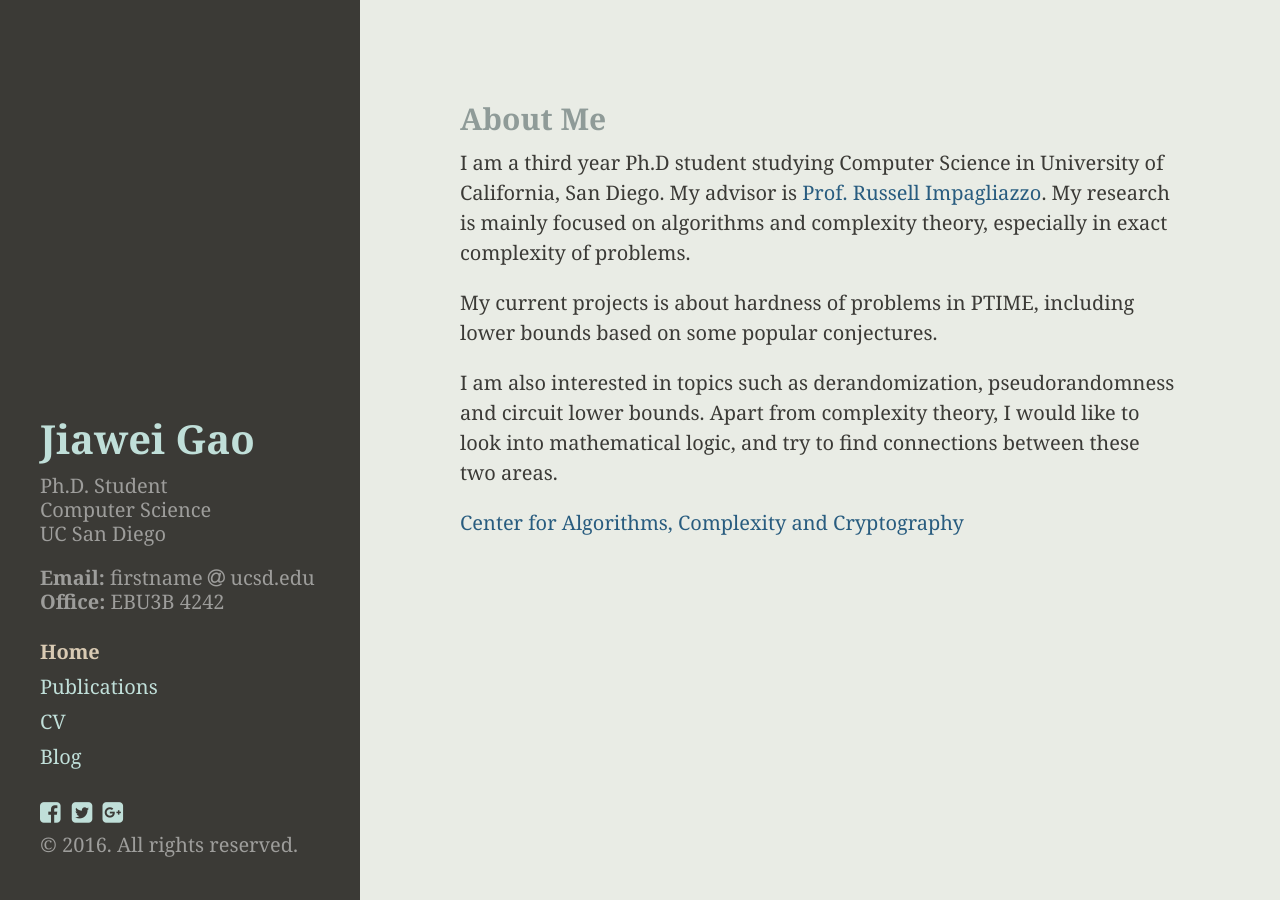
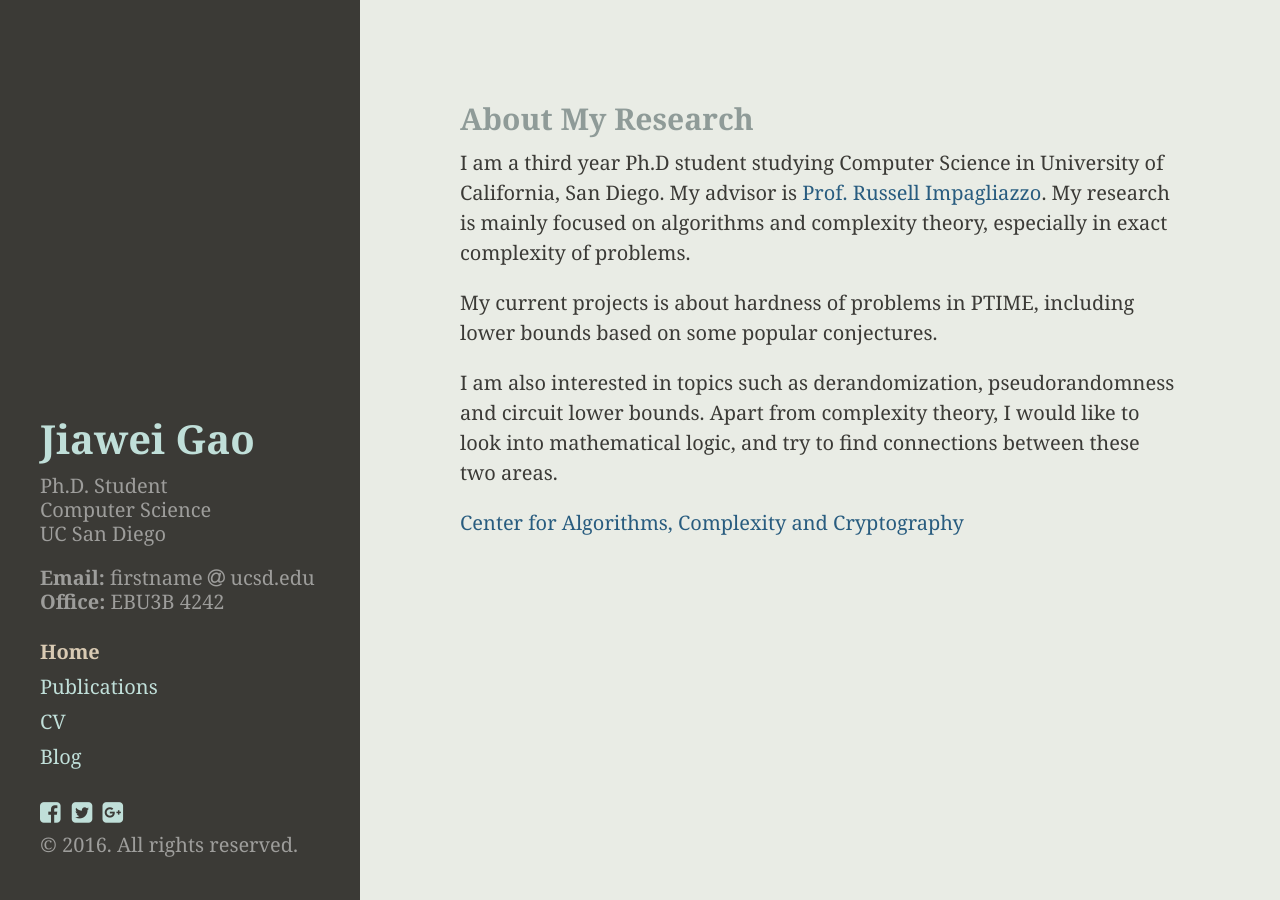
Before and after one commit to jiaweigao/jiaweigao.github.io, a Jekyll site: the page built from index.html, in a window 1280 px wide. Built offline with Jekyll 4.4.1, drawn with Linux system fonts in a browser that asks for light colours; nearby versions of some CDN libraries; some web fonts are replaced; the list of posts is cut into pages by our own code.

Commit message:
Update 2000-01-01-home.md

```diff
--- a/_posts/2000-01-01-home.md
+++ b/_posts/2000-01-01-home.md
@@ -2,7 +2,7 @@
 title: ""
 ---
 
-## About Me
+## About My Research
 
 I am a third year Ph.D student studying Computer Science in University of California, San Diego. My advisor is <a href="http://cseweb.ucsd.edu/~russell/">Prof. Russell Impagliazzo</a>. My research is mainly focused on algorithms and complexity theory, especially in exact complexity of problems.
 
```
